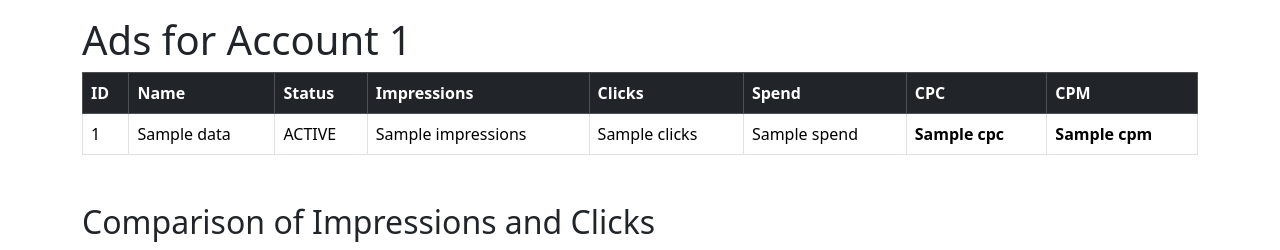
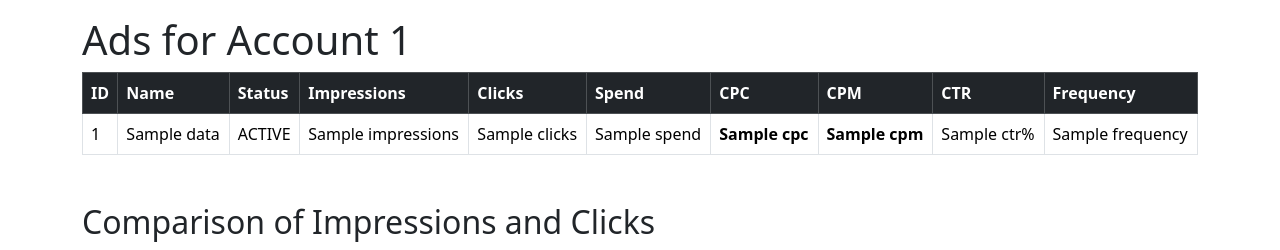
Before and after one commit to TrinhChung/GetVideo, a Flask app: page /ads/1 in a window 1280 px wide. Shown: the part 132-382 px from the top of the page. Run offline with Flask 3, Linux system fonts and the light colour scheme; the visitor is signed in with stand-in values (Sample User, id 1); tables that the repository leaves empty hold one stand-in row (values such as "Sample post"); a database or web service that is not in the repository returns one stand-in record (values such as "Sample title"); data that the repository does not hold is empty; some libraries are stand-ins or nearby versions.

Commit message:
add sequency

```diff
--- a/routes/ads_manager.py
+++ b/routes/ads_manager.py
@@ -217,13 +217,13 @@ def modify_campaign(campaign_id):
 
 @ads_manager_bp.route('/ads/<account_id>')
 def view_ads(account_id):
-    # Kiểm tra người dùng đăng nhập
+    # Check if user is logged in
     facebook_account_id = session.get("facebook_user_id")
     if not facebook_account_id:
         flash("You need to log in to use this function", "danger")
         return redirect(url_for("auth.login"))
 
-    # Lấy access_token từ cơ sở dữ liệu dựa trên facebook_user_id
+    # Retrieve access token from database based on facebook_user_id
     facebook_account = FacebookAccount.query.filter_by(id=facebook_account_id).first()
     if not facebook_account:
         flash("Facebook account not found", "danger")
@@ -231,17 +231,18 @@ def view_ads(account_id):
 
     access_token = facebook_account.access_token
 
-    # Xây dựng URL API để lấy danh sách ads cho tài khoản quảng cáo được chọn
+    # Construct API URL to fetch ads for the selected ad account with extended fields
     url = f"https://graph.facebook.com/v21.0/act_{account_id}/ads"
     params = {
-        'fields': 'id,name,status,campaign_id,adset_id,creative,insights{impressions,clicks,spend,cpm,cpc,cpp,date_start,date_stop}',
+        'fields': (
+            'id,name,status,'
+            'insights{impressions,clicks,spend,cpm,cpc,cpp,ctr,frequency,date_start,date_stop}'
+        ),
         'access_token': access_token
     }
 
-    # Gọi API và xử lý phản hồi
+    # Make API call and handle response
     response = requests.get(url, params=params)
-    ads_data = response.json()
-
     if response.status_code != 200:
         try:
             error_data = response.json()
@@ -249,10 +250,10 @@ def view_ads(account_id):
         except Exception:
             error_message = 'Unknown error occurred'
         flash(f"Error fetching ads: {error_message}", "danger")
-        return redirect(url_for("facebook.list_ad_accounts"))  # Chuyển hướng về trang danh sách chiến dịch hoặc trang phù hợp
+        return redirect(url_for("facebook.list_ad_accounts"))
 
-    # Lấy danh sách ads từ phản hồi
+    ads_data = response.json()
     ads = ads_data.get('data', [])
 
-    # Render template hiển thị thông tin chi tiết
+    # Render template with detailed insights
     return render_template('ads_detail.html', account_id=account_id, ads=ads)
--- a/templates/ads_detail.html
+++ b/templates/ads_detail.html
@@ -35,6 +35,8 @@
           <th>Spend</th>
           <th>CPC</th>
           <th>CPM</th>
+          <th>CTR</th>
+          <th>Frequency</th>
         </tr>
       </thead>
       <tbody>
@@ -50,8 +52,10 @@
             <td>{{ insight.spend|format_currency }}</td>
             <td class="highlight">{{ insight.cpc|format_currency if insight.cpc else 'N/A' }}</td>
             <td class="highlight">{{ insight.cpm|format_currency if insight.cpm else 'N/A' }}</td>
+            <td>{{ insight.ctr ~ '%' if insight.ctr is not none else 'N/A' }}</td>
+            <td>{{ insight.frequency if insight.frequency is not none else 'N/A' }}</td>
           {% else %}
-            <td colspan="5">No insights available</td>
+            <td colspan="8">No insights available</td>
           {% endif %}
         </tr>
         {% endfor %}
@@ -98,12 +102,8 @@
       },
       options: {
         scales: {
-          x: {
-            title: { display: true, text: 'Impressions' }
-          },
-          y: {
-            title: { display: true, text: 'Clicks' }
-          }
+          x: { title: { display: true, text: 'Impressions' } },
+          y: { title: { display: true, text: 'Clicks' } }
         },
         plugins: {
           tooltip: {
```
